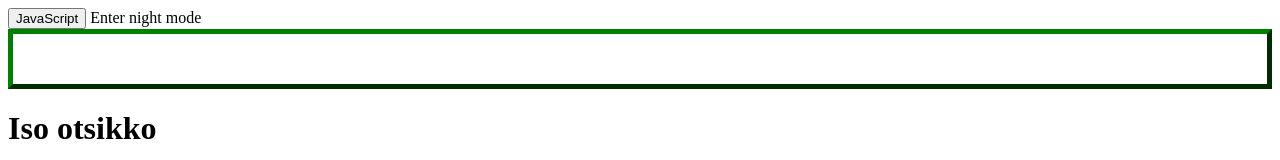
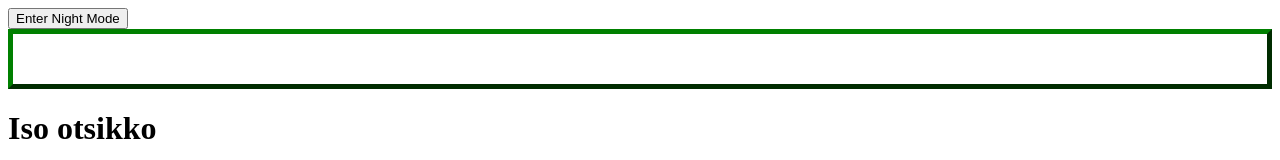
Before and after one commit to Inka302/Salpaus, a plain HTML site: page index.html in a window 1280 px wide. Shown: the top 160 px of the page. Drawn offline with Linux system fonts and the light colour scheme.

Commit message:
Yritetää saada nappula oikeen näköseks;;;

```diff
--- a/index.html
+++ b/index.html
@@ -15,8 +15,7 @@
         </head>
         <body>
             <form class="dForm">
-                <input type="button" id="night" name="night" value="JavaScript">
-                <label for="night">Enter night mode</label>
+                <input type="button" id="night" name="night" value="Enter Night Mode">
             </form>
             <div class="dDiv">
                 <p>Testailua</p>
```
